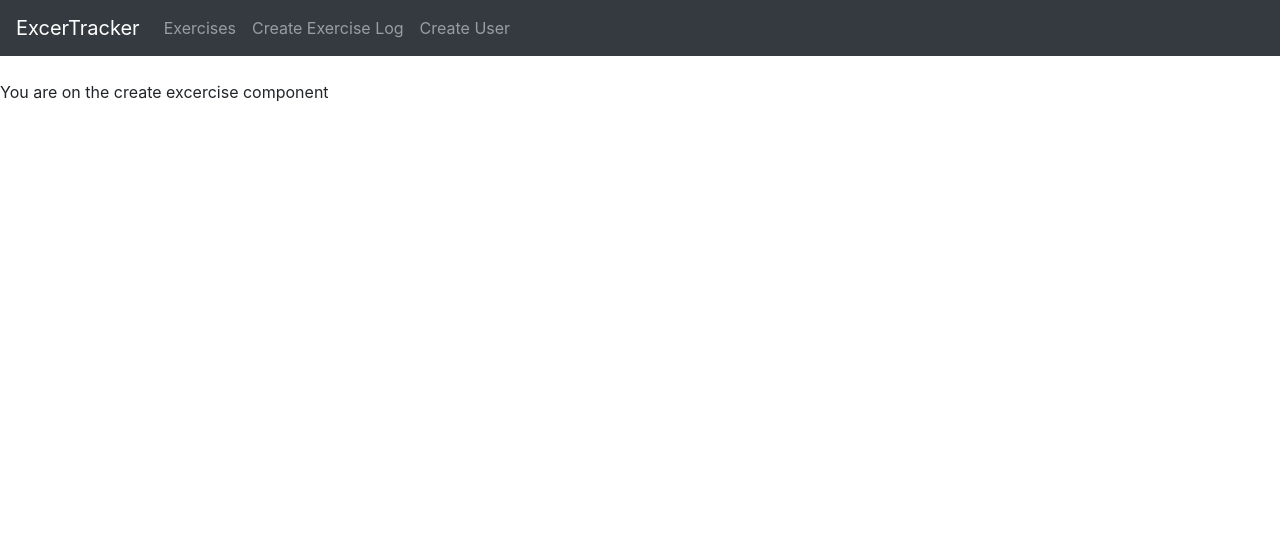
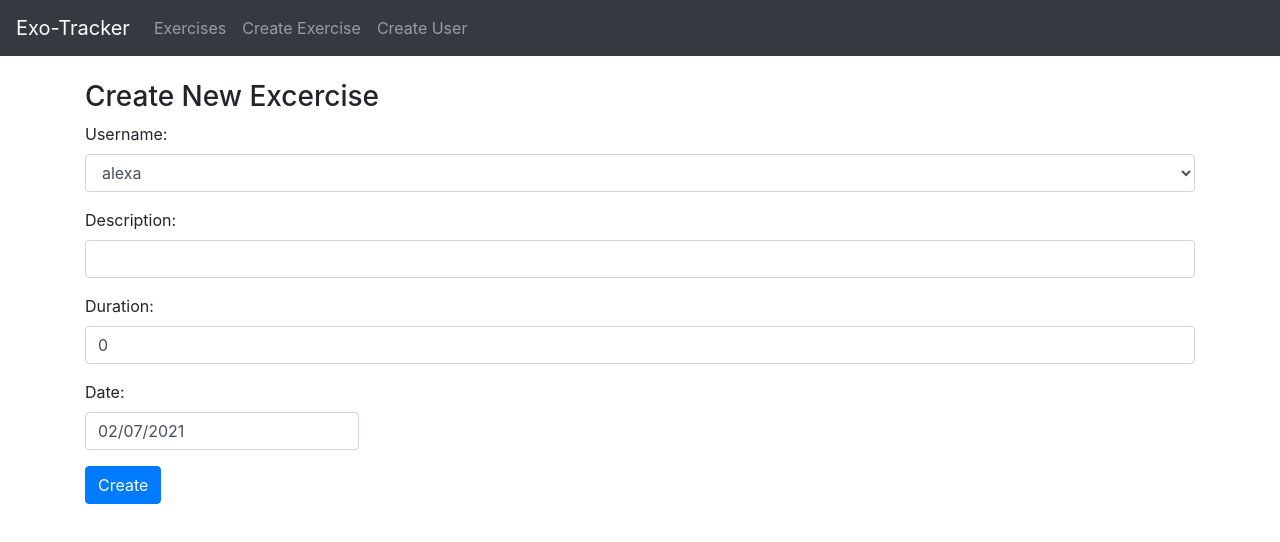
Before and after one commit to anon-000/excercise-tracker, a React (Create React App) app in the folder client/: page /create in a window 1280 px wide. Shown: the top 542 px of the page. Built offline with nearby package versions, Linux system fonts and the light colour scheme.

Commit message:
create excercise page ui done

```diff
--- a/client/src/components/create_excercise.component.js
+++ b/client/src/components/create_excercise.component.js
@@ -1,14 +1,117 @@
 import React, { Component } from 'react';
-
+import 'react-datepicker/dist/react-datepicker.css';
+import DatePicker from 'react-datepicker';
 
 
 
 export default class CreateExcercise extends Component{
+
+    constructor(props){
+        super(props);
+
+        this.onChangeUserName = this.onChangeUserName.bind(this);
+        this.onChangeDescription = this.onChangeDescription.bind(this);
+        this.onChangeDuration = this.onChangeDuration.bind(this);
+        this.onChangeDate = this.onChangeDate.bind(this);
+        this.onSubmit = this.onSubmit.bind(this);
+
+        this.state = {
+            userName: '',
+            description: '',
+            duration: 0,
+            date: new Date(),
+            users: [],
+        }
+    }
+
+
+    componentDidMount(){
+        this.setState({
+            users : ['alexa', 'siri'],
+            userName: 'alexa',
+        });
+    }
+
+    onChangeUserName(e){
+        this.setState({
+            userName: e.target.value
+        });
+    }
+
+    onChangeDescription(e){
+        this.setState({
+            description: e.target.value
+        });
+    }
+
+    onChangeDuration(e){
+        this.setState({
+            duration: e.target.value
+        });
+    }
+
+    onChangeDate(date){
+        console.log(date);
+
+        this.setState({
+            date: date
+        });
+    }
+
+    onSubmit(e){
+        e.preventDefault();
+        console.log("on submit");
+
+        const excercise = {
+            userName: this.state.userName,
+            description: this.state.description,
+            duration: this.state.duration,
+            date: this.state.date,
+        };
+
+        console.log(excercise);
+
+        window.location = '/';
+    }
+
+
+
     render(){
         return (
-            <div>
-                <p>You are on the create excercise component</p>
+            <div className="container">
+                <h3>Create New Excercise</h3>
+                <form onSubmit={this.onSubmit}>
+                    <div className="form-group">
+                        <label>Username: </label>
+
+                        <select ref='userInput' required className="form-control" value={this.state.userName} onChange={this.onChangeUserName}>
+                            {
+                                this.state.users.map(function (user){
+                                    return <option key={user} value={user}>{user}</option>;
+                                })
+                            }
+                        </select>
+                    </div>
+                    <div className="form-group">
+                        <label>Description: </label>
+                        <input type="text" className="form-control" value={this.state.description} onChange={this.onChangeDescription} />
+                    </div>
+                    <div className="form-group">
+                        <label>Duration: </label>
+                        <input type="text" className="form-control" value={this.state.duration} onChange={this.onChangeDuration} />
+                    </div>
+                    <div className="form-group">
+                        <label>Date:  </label>
+                        <div>
+                            <DatePicker className="form-control" selected={this.state.date} onChange={this.onChangeDate} />
+                        </div>
+                    </div>
+                    <div className="form-group">
+                        <input type="submit" value="Create" className="btn btn-primary"/>
+                    </div>
+                </form>
             </div>
         );
     }
+
 }
--- a/client/src/components/create_user.component.js
+++ b/client/src/components/create_user.component.js
@@ -4,10 +4,11 @@ import React, { Component } from 'react';
 
 
 export default class CreateUser extends Component{
+
     render(){
         return (
             <div>
-                <p>You are on the excercise create user component</p>
+                <p>You are on the create user component</p>
             </div>
         );
     }
--- a/client/src/components/navbar.component.js
+++ b/client/src/components/navbar.component.js
@@ -7,14 +7,14 @@ export default class NavBar extends Component {
     render() {
         return (
           <nav className="navbar navbar-dark bg-dark navbar-expand-lg">
-            <Link to="/" className="navbar-brand">ExcerTracker</Link>
+            <Link to="/" className="navbar-brand">Exo-Tracker</Link>
             <div className="collpase navbar-collapse">
             <ul className="navbar-nav mr-auto">
               <li className="navbar-item">
               <Link to="/" className="nav-link">Exercises</Link>
               </li>
               <li className="navbar-item">
-              <Link to="/create" className="nav-link">Create Exercise Log</Link>
+              <Link to="/create" className="nav-link">Create Exercise</Link>
               </li>
               <li className="navbar-item">
               <Link to="/user" className="nav-link">Create User</Link>
```
